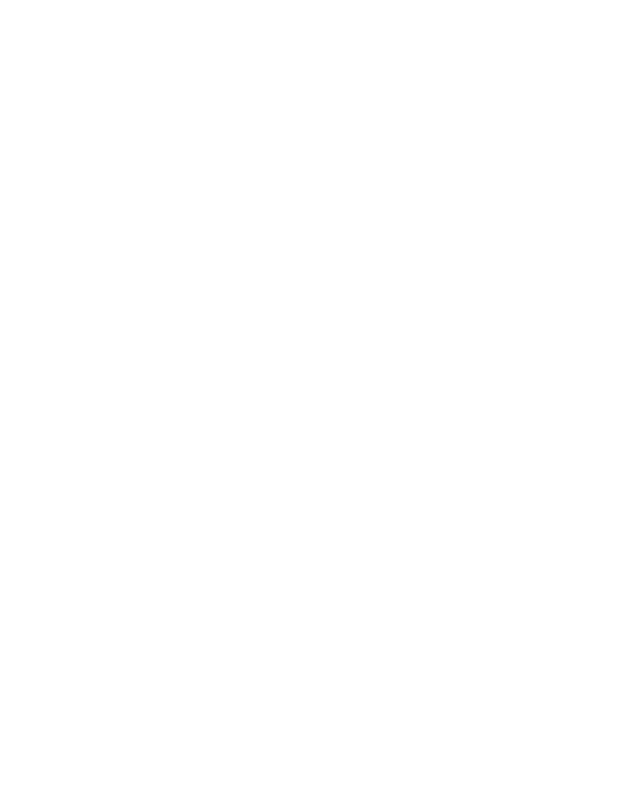
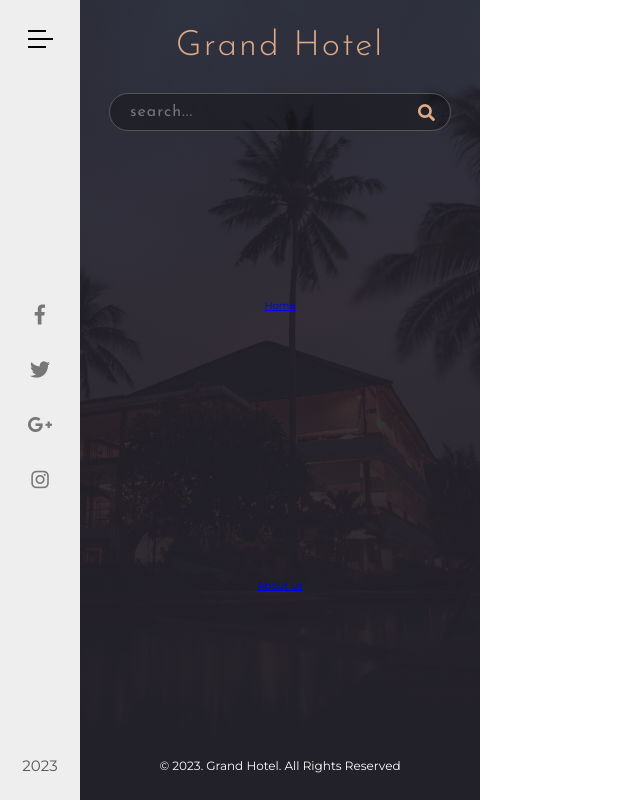
Before and after one commit to kajalbarnwal/HTML5, a plain HTML site: page index.html in a window 1280 px wide. Shown: the whole page, without its empty margins (0-640 px from the left). Drawn offline with Linux system fonts and the light colour scheme.

Commit message:
grand hotel 2

```diff
--- a/css/style.css
+++ b/css/style.css
@@ -8,3 +8,194 @@
     padding: 0;
     font-family: "montserrat", sans-serif;
 }
+/* end of common style */
+
+/* navbar */
+/* sidebar */
+.sidebar {
+  width: 8rem;
+  height: 100%;
+  background-color: #eee;
+  position: fixed;
+  display: flex;
+  flex-direction: column;
+  justify-content: space-between;
+  align-items: center;
+}
+
+.menu-icon {
+  margin-top: 3rem;
+  cursor: pointer;
+}
+
+.line {
+  height: .2rem;
+  width: 2.5rem;
+  background-color: black;
+  margin-bottom: .6rem;
+}
+
+.line-1, .line-3 {
+  width: 1.8rem;
+  transition: width .3s;
+}
+
+.menu-icon:hover .line {
+  width: 2.5rem;
+}
+
+.social-icons-list {
+  list-style: none;
+  padding: 0;
+  height: 25rem;
+  display: flex;
+  flex-direction: column;
+  justify-content: space-evenly;
+  align-items: center;
+}
+
+.social-link {
+  font-size: 2rem;
+  color: #777;
+  transition: color .3s;
+}
+
+.social-link:hover {
+  color: #deaa86;
+}
+
+.year {
+  margin-bottom: 1rem;
+  font-size: 1.5rem;
+  color: #555;
+}
+/* end of sidebar */
+
+/* navigation */
+.navigation {
+  margin-left: 8rem ;
+  position: fixed;
+  width: 40rem;
+  height: 100%;
+  background: linear-gradient(to top, rgba(34, 32, 41, 1), rgba(34, 32, 41, .8)) ,url(../img/nav-bg.jpeg) center no-repeat;
+  background-size: cover;
+  display: flex;
+  flex-direction: column;
+  justify-content: space-between;
+  align-items: center;
+ /* transition: left .8s cubic-bezier(1, 0, 0, 1);*/
+}
+
+.navigation-heading {
+  font-family: josefin sans, sans-serif;
+  font-size: 3.5rem;
+  font-weight: 300;
+  letter-spacing: .2rem;
+  color: #deaa86;
+  text-align: center;
+}
+
+.navigation-search {
+  position: relative;
+}
+
+
+.navigation-search-input {
+  width: 30rem;
+  padding: 1rem 2rem;
+  background-color: rgba(0, 0, 0, .3);
+  font-family: "josefin sans", sans-serif;
+  font-size: 1.6rem;
+  color: #deaa86;
+  letter-spacing: .1rem;
+  outline: none;
+  border: .1rem solid #555;
+  border-radius: 10rem;
+  transition: background-color .3s;
+}
+
+.navigation-search-input:focus {
+  background-color: rgba(0, 0, 0, .1);
+}
+
+.navigation-search-btn {
+  border: none;
+  background-color: transparent;
+  color: #deaa86;
+  font-size: 1.7rem;
+  position: absolute ;
+  top: 1rem;
+  right: 1rem;
+  cursor: pointer;
+}
+
+.navigation-search-btn:focus {
+  outline: none;
+}
+
+.navigation-list {
+  list-style: none;
+  padding: 0;
+  height: 28rem;
+  display: flex;
+  flex-direction: column;
+  justify-content: space-between;
+  align-items: center;
+
+}
+
+.navigation-item {
+  position: relative;
+}
+
+
+
+.navigation-link {
+  color: #fff;
+  font-size: 1.6rem;
+  font-weight: 400;
+  letter-spacing: .1rem;
+  text-transform: uppercase;
+  text-decoration: none;
+  transition: color .5s;
+}
+
+.navigation-link::before {
+  content: ;
+  width: 3rem;
+  height: .1rem;
+  background-color: #deaa86;
+  position: absolute;
+  top: 1rem;
+  left: -4rem;
+  transition: width .5s cubic-bezier(1, 0, 0, 1);
+}
+
+.navigation-link::after {
+  content: '';
+  width: 0rem;
+  height: .1rem;
+  background-color: #deaa86;
+  position: absolute;
+  top: 1rem;
+  right: -4rem;
+  transition: width .5s cubic-bezier(1, 0, 0, 1);
+}
+
+.navigation-link:hover {
+  color: #deaa86;
+}
+
+.navigation-link:hover::before,
+.navigation-link:hover::after {
+  width: 3rem;
+}
+
+.copyright {
+  color: #fff;
+  font-size: 1.2rem;
+  margin-bottom: 1.5rem;
+}
+
+/* end of navigation */
+/* end of navbar */
--- a/index.html
+++ b/index.html
@@ -13,6 +13,87 @@
 </head>
 <body>
 
+    <!-- navbar -->
+    <div class="navbar">
+        <!-- sidebar -->
+        <div class="sidebar">
+             <div class="menu-icon">
+                 <div class="line line-1"></div>
+                 <div class="line line-2"></div>
+                 <div class="line line-3"></div>
+             </div>
 
+             <ul class="social-icons-list">
+                <li>
+                    <a href="#" class="social-link"><i class="fab fa-facebook-f"></i></a>
+                </li>
+
+                <li>
+                    <a href="#" class="social-link"><i class="fab fa-twitter"></i></a>
+                </li>
+
+                <li>
+                    <a href="#" class="social-link"><i class="fab fa-google-plus-g"></i></a>
+                </li>
+
+                <li>
+                    <a href="#" class="social-link"><i class="fab fa-instagram"></i></a>
+                </li>
+
+             </ul>
+
+             <div class="year">
+                <p>2023</p>
+             </div>
+        </div>
+        <!-- end of sidebar -->
+
+        <!-- navigation -->
+        <nav class="navigation">
+             <div class="navigation-header">
+                <h1 class="navigation-heading">Grand Hotel</h1>
+
+                <form class="navigation-search">
+                    <input type="text" class="navigation-search-input"placeholder="search...">
+                    <button class="navigation-search-btn">
+                        <i class="fas fa-search"></i>
+                    </button>
+                </form>
+             </div>
+
+             <ul class="navigation-list">
+                <li class="navigation-item">
+                    <a href="#" class="navigation-list">Home</a>
+                </li>
+
+                <li class="navigation-list">
+                    <a href="#" class="navigation-list">About us</a>
+                </li>
+
+                <li class="navigation-list">
+                    <a href="#" class="navigation-list">Rooms</a>
+                </li>
+
+                <li class="navigation-list">
+                    <a href="#" class="navigation-list">Events</a>
+                </li>
+
+                <li class="navigation-list">
+                    <a href="#" class="navigation-list">Customers</a>
+                </li>
+
+                <li class="navigation-list">
+                    <a href="#" class="navigation-list">Contact</a>
+                </li>
+
+             </ul>
+
+             <div class="copyright">
+                <p>&copy; 2023. Grand Hotel. All Rights Reserved</p>
+             </div>
+        </nav>
+        <!-- end of navigation -->
+    </div>
+    <!-- end of navbar -->
 </body>
 </html>
```
